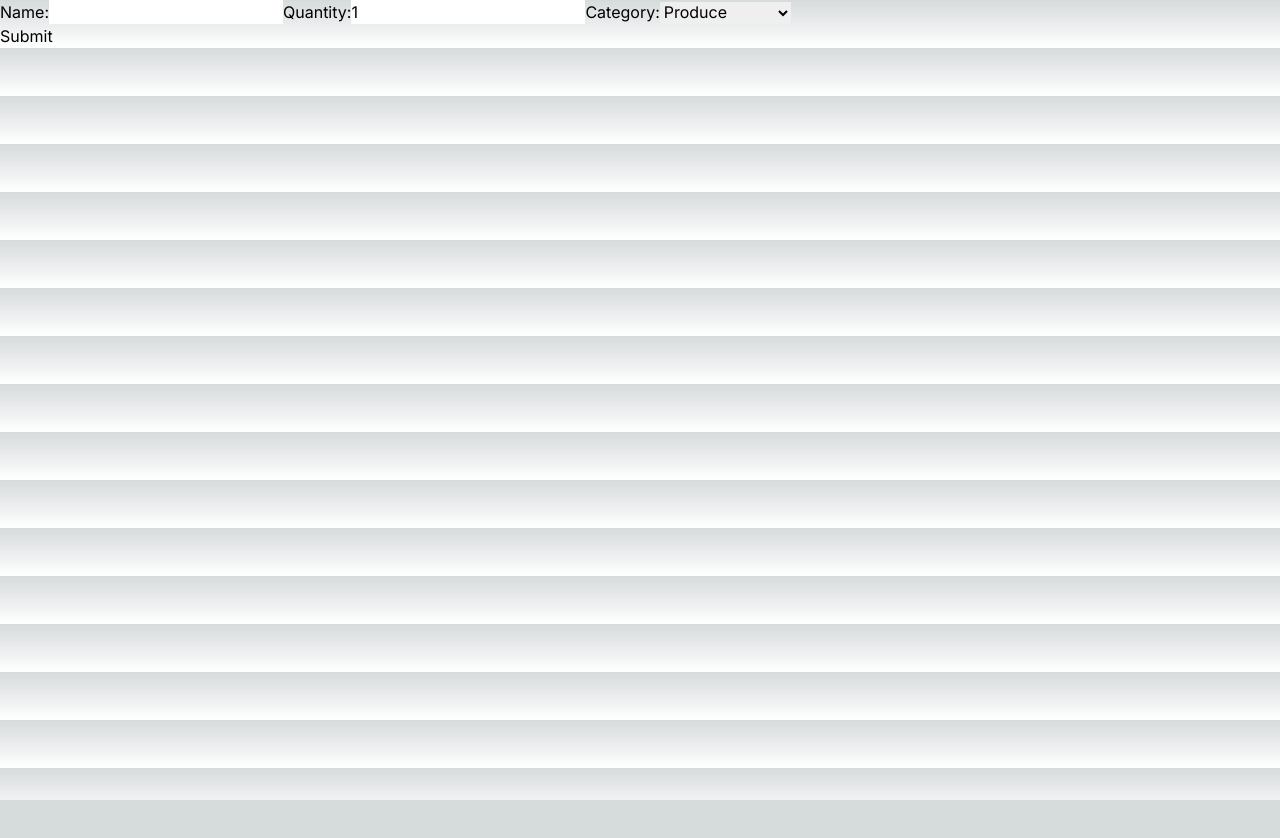
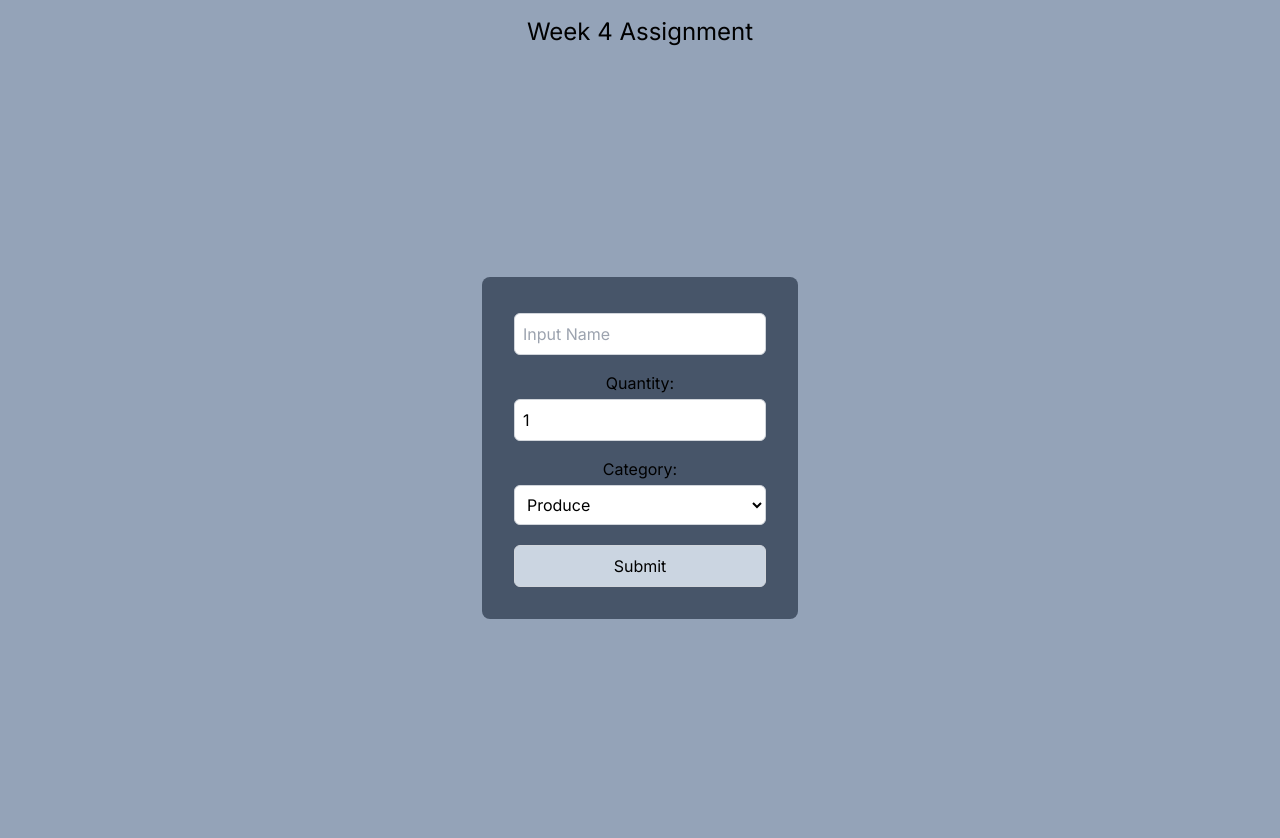
Before and after one commit to jericko24/crg306-assignments, a Next.js app: page /week-4 in a window 1280 px wide. Shown: the top 838 px of the page. Before the commit the page ends 800 px from the top, so only its background shows below. Built offline with nearby package versions, Linux system fonts and the light colour scheme.

Commit message:
Added and completed week 4 assignment

```diff
--- a/app/week-4/new-item.js
+++ b/app/week-4/new-item.js
@@ -8,6 +8,12 @@ export function NewItem() {
 
     const handleSubmit = (event) => {
         event.preventDefault();
+
+        if(name === "") {
+            alert("Name cannot be empty.");
+            return;
+        }
+
         const newItem = {
             name,
             quantity,
@@ -16,22 +22,37 @@ export function NewItem() {
         console.log(newItem);
 
         alert(`Name: ${name}, Quantity: ${quantity}, Category: ${category} has been added to the list.`);
+
+        setName("");
+        setQuantity(1);
+        setCategory("Produce");
     }
 
     return (
-        <main>
-            <form>
+        <main class="flex flex-col items-center justify-center min-h-screen">
+            <div>
+                <div class="flex flex-col items-center bg-slate-600 p-8 rounded-lg w-full max-w-md">
+                    <form class="flex flex-col space-y-4">
+                        <div>
                             <label>
-                    Name:
-                    <input required type="text" value={name} onChange={(event) => setName(event.target.value)}/>
+                                <input required type="text" value={name} onChange={(event) => setName(event.target.value)}
+                                className="input-field bg-white text-black border border-gray-300 rounded-md p-2 mt-1 w-full"
+                                placeholder="Input Name"/>
                             </label>
+                        </div>
+                        <div>
                             <label>
                                 Quantity:
-                    <input required type="number" value={quantity} onChange={(event) => setQuantity(event.target.value)} required />
+                                <input required type="number" min={1} max={99} value={quantity} onChange={(event) => setQuantity(event.target.value)}
+                                className="number-field bg-white text-black border border-gray-300 rounded-md p-2 mt-1 w-full"
+                                />
                             </label>
+                        </div>
+                        <div>
                             <label>
                                 Category:
-                    <select value={category} onChange={(event) => setCategory(event.target.value)} required>
+                                <select required value={category} onChange={(event) => setCategory(event.target.value)}
+                                className="number-field bg-white text-black border border-gray-300 rounded-md p-2 mt-1 w-full">
                                     <option value="Produce">Produce</option>
                                     <option value="Dairy">Dairy</option>
                                     <option value="Bakery">Bakery</option>
@@ -45,8 +66,16 @@ export function NewItem() {
                                     <option value="Other">Other</option>
                                 </select>
                             </label>
+                        </div>
+                        <div>
+                            <button onClick={handleSubmit}
+                            className="button bg-slate-300 text-black border border-gray-300 rounded-md p-2 mt-1 w-full hover:bg-white">
+                                Submit
+                            </button>
+                        </div>
                     </form>
-            <button onClick={handleSubmit}>Submit</button>
+                </div>
+            </div>
         </main>
     );
 }
--- a/app/week-4/page.js
+++ b/app/week-4/page.js
@@ -2,10 +2,11 @@ import { NewItem } from "./new-item";
 
 export default function Page() {
     return (
-        <main>
-            <header>
-                <NewItem/>
+        <main className="bg-slate-400 py-4 text-center">
+            <header className="text-2xl">
+                <h1> Week 4 Assignment </h1>
             </header>
+            <NewItem />
         </main>
     );
 }
```
Lines whose indentation alone changed are shown as unchanged.
